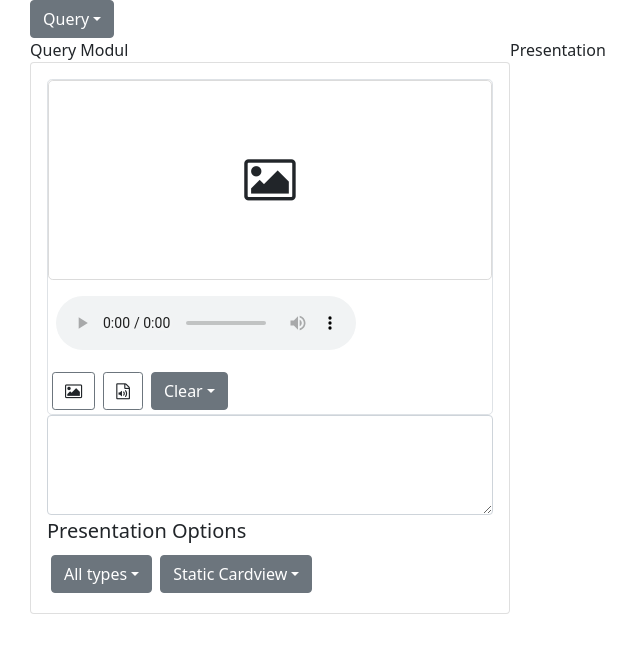
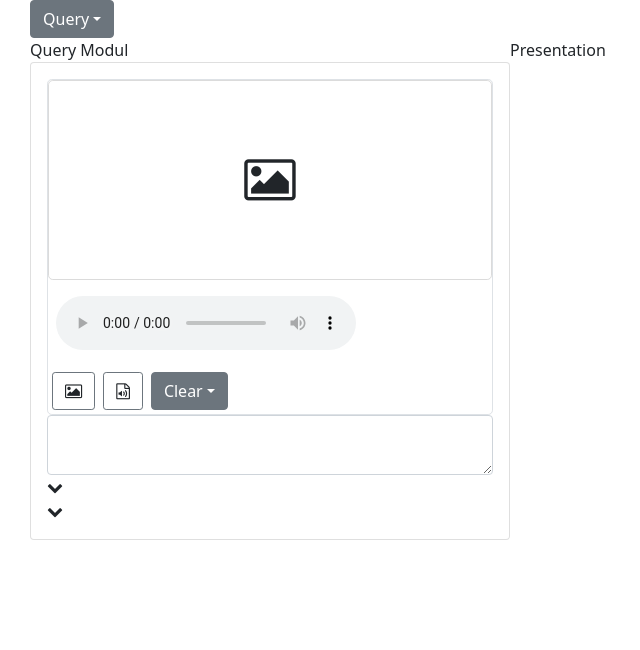
Before and after one commit to marquies/gmaf-mvr-webui-prototype, a React (Create React App) app: page / in a window 1280 px wide. Shown: the top 650 px of the page, without its empty margins (0-640 px from the left). Built offline with nearby package versions, Linux system fonts and the light colour scheme.

Commit message:
Update Components

```diff
--- a/package.json
+++ b/package.json
@@ -15,6 +15,7 @@
     "jquery": "^3.7.1",
     "node-fetch": "^2.6.1",
     "react": "^18.3.1",
+    "react-datepicker": "^7.4.0",
     "react-dom": "^18.3.1",
     "react-scripts": "5.0.1",
     "web-vitals": "^2.1.4",
--- a/src/components/filter.jsx
+++ b/src/components/filter.jsx
@@ -1,52 +1,65 @@
-import React, { Component, useState} from 'react';
+import React, { Component, useState, useEffect} from 'react';
 import Sketch from './old/sketch';
+import DatePicker from "react-datepicker";
+import "react-datepicker/dist/react-datepicker.css";
 
 
-function Filter(){
+function Filter(props){
+
+    const [name, setName] = useState("");
+    const [type, setType] = useState(false);
+    const [fromDate, setFromDate] = useState(new Date());
+    const [toDate, setToDate] = useState(new Date());
 
 function typeChanged(type) {
 
 }
 
+useEffect(() => {
+    var filter=
+        {name: name, type: type, fromDate: fromDate, toDate: toDate};
+    props.setFilter(filter);
+  }, [name, type, fromDate, toDate]); // Multiple dependencies
+
 
 return (
     <div>
-        <h5 className="card-title mt-1">Presentation Options</h5>
+        <h5 className="card-title mt-1">Filter</h5>
+        <div class="input-group mb-1">
+            <div class="input-group-prepend filter-prepend">
+                <span class="input-group-text">By name</span>
+            </div>
+            <input type="text" class="form-control filter-input" onChange={(name)=> setName(name.target.value)} aria-label=""></input>
+        </div>
+        <div class="input-group mb-1">
+            <div class="input-group-prepend filter-prepend">
+                <span class="input-group-text">from Date</span>
+            </div>
+            <DatePicker className="form-control datepicker filter-input" selected={fromDate} onChange={(date) => setFromDate(date)} />
+        </div>
+        <div class="input-group mb-1">
+            <div class="input-group-prepend filter-prepend">
+                <span class="input-group-text">to Date</span>
+            </div>
+            <DatePicker  className="form-control datepicker filter-input" selected={toDate} onChange={(date) => setToDate(date)} />
+        </div>
         <div className='query-menu mt-1'>
-            <div className="dropdown m-1">
+            <div className="dropdown">
                 <button id="filter-button" className="btn btn-secondary dropdown-toggle" type="button" data-bs-toggle="dropdown" aria-expanded="false">
-                    All types
+                    {type===false ? "No type Filter" : type}
                 </button>
                 <ul className="dropdown-menu">
-                    <li><button onClick={typeChanged("Image")} className="dropdown-item">Image</button></li>
-                    <li><button onClick={typeChanged("Video")} className="dropdown-item">Video</button></li>
-                    <li><button onClick={typeChanged("Video")} className="dropdown-item">Video 2D</button></li>
-                    <li><button onClick={typeChanged("Doc")} className="dropdown-item">Video 3D</button></li>
-                    <li><button onClick={typeChanged("All")} className="dropdown-item">All types</button></li>
-                </ul>
-            </div>
-            <div className="dropdown m-1">
-                <button id="mode-button" className="btn btn-secondary dropdown-toggle" type="button" data-bs-toggle="dropdown" aria-expanded="false">
-                Static Cardview
-                </button>
-                <ul className="dropdown-menu">
-                  { /*<li><button onClick={()=>this.props.modeChanged("static card")} className="dropdown-item" >Static Card</button></li>
-                    <li><button onClick={()=>this.props.modeChanged("dynamic swipe")} className="dropdown-item" >Dynamic Swipe</button></li>
-                   */ }
+                    <li><button onClick={(type)=> setType("Image")} className="dropdown-item">Image</button></li>
+                    <li><button onClick={(type)=> setType("Video")} className="dropdown-item">Video</button></li>
+                    <li><button onClick={(type)=> setType("Video2D")} className="dropdown-item">Video 2D</button></li>
+                    <li><button onClick={(type)=> setType("Video3D")} className="dropdown-item">Video 3D</button></li>
+                    <li><button onClick={(type)=> setType(false)} className="dropdown-item">No type Filter</button></li>
                 </ul>
             </div>
         </div>
     </div>
 );
 
-
-
-
-
-
-
-
-
 }
 
 export default Filter;
--- a/src/components/query.jsx
+++ b/src/components/query.jsx
@@ -5,6 +5,7 @@ import Plugin1 from './Plugins/plugin1';
 import Config from './Plugins/config';
 import config from './Plugins/config';
 import PluginConfig from './Plugins/config';
+import Wsd from './wsd';
 
 
 
@@ -16,7 +17,6 @@ function Query(props) {
     const [wsd, setWsd] = useState(false);
     const [wsdUnfolded, setWsdUnfolded] = useState(false);
     const [filterUnfolded, setFilterUnfolded] = useState(false);
-
 
 
     const [pluginSelected, setPluginSelected] = useState(0);
@@ -86,6 +86,7 @@ function Query(props) {
         setPluginSelected(plugin);
     }
 
+
     return (
 
 
@@ -128,11 +129,13 @@ function Query(props) {
                             </div>
                         </div>
                         <textarea className="form-control textarea" id="query-textarea" value={text} rows="3" onChange={textChange}></textarea>
-                        <Filter></Filter>
+                        <div><i class="fa fa-chevron-down"onClick={() => setWsdUnfolded(!wsdUnfolded)}></i></div>
+                        {wsdUnfolded ? <Wsd></Wsd>: ""}
+                        <div><i class="fa fa-chevron-down"onClick={() => setFilterUnfolded(!filterUnfolded)}></i></div>
+                        {filterUnfolded ? <Filter setFilter={props.setFilter}></Filter> :""}
                     </div>
                 </div>
             </div>
-
 
 
         {/*
--- a/src/components/queryview.jsx
+++ b/src/components/queryview.jsx
@@ -1,14 +1,20 @@
-import React, { useState } from 'react';
+import React, { useState, useEffect } from 'react';
 import Query from './query';
 import Presentation from './presentation';
 
 function QueryView() {
 
+  const [filter, setFilter] = useState(false);
+
+  useEffect(() => {
+    console.log("Filter: ", filter);
+  }, [filter]); // Multiple dependencies
+
 
     return (
       <div>
         <div className='d-flex'>
-            <Query/>
+            <Query setFilter={setFilter}/>
             <Presentation/>
         </div>
       </div>
--- /dev/null
+++ b/src/components/wsd.jsx
@@ -0,0 +1,21 @@
+import React, { Component, useState} from 'react';
+import Sketch from './old/sketch';
+import Plugin1 from './Plugins/plugin1';
+
+
+function Wsd(){
+
+function typeChanged(type) {
+
+}
+
+
+return (
+    <div>
+        <Plugin1 />
+    </div>
+);
+
+}
+
+export default Wsd;
--- a/src/css/styles.css
+++ b/src/css/styles.css
@@ -51,7 +51,7 @@
   }
 
   #query-textarea{
-    height: 100px;
+    height: 60px;
   }
   #query-chosen-image{
 
@@ -120,3 +120,17 @@
     max-width: 1600px;
 
   }
+/*
+  .datepicker{
+    width: 60%;
+  }
+
+  */
+
+.filter-prepend{
+
+  width: 8rem;
+}
+.filter-input{
+  width: 100%;
+}
```
Also changed, not shown: 1 other file (tests, documents, lock files or other folders).
